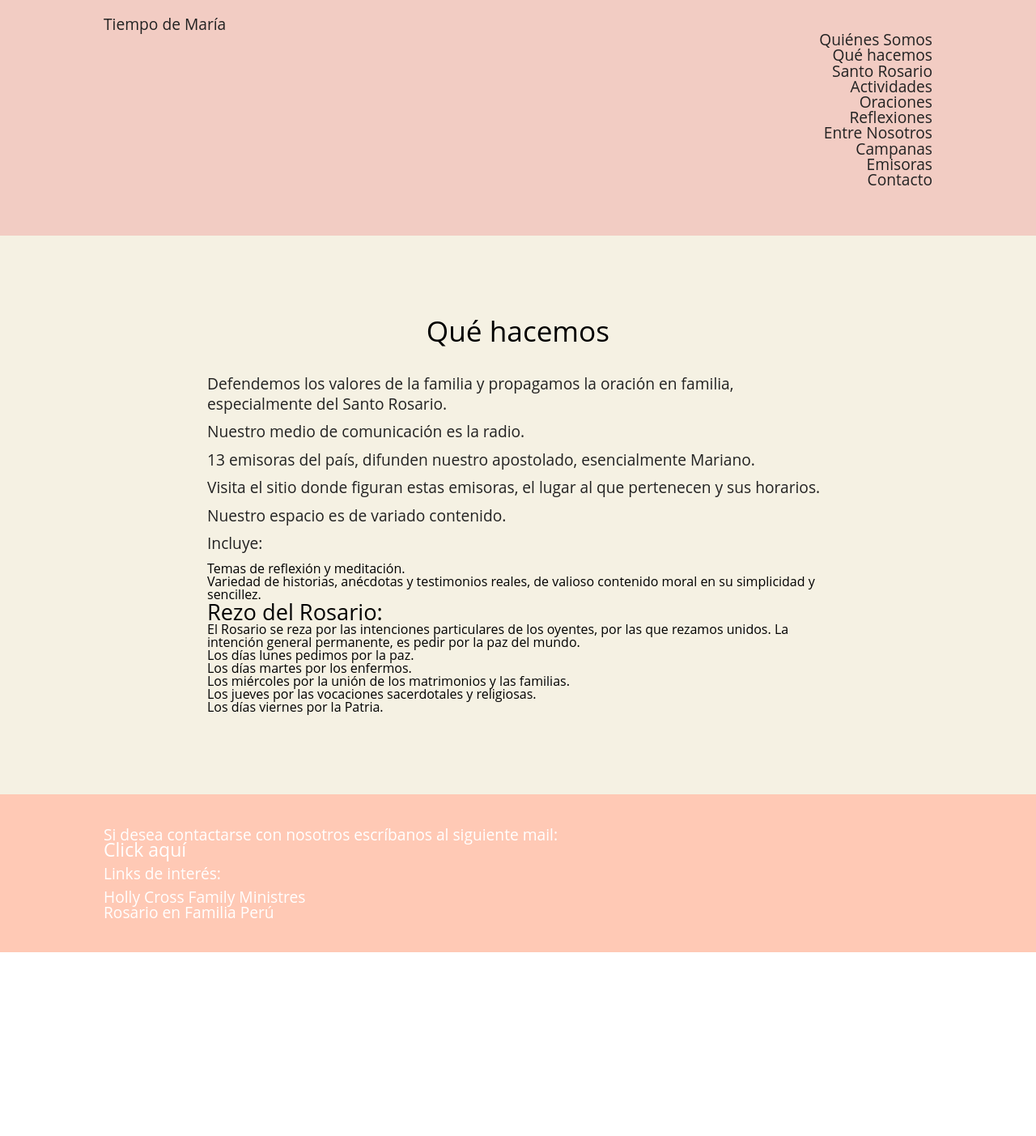
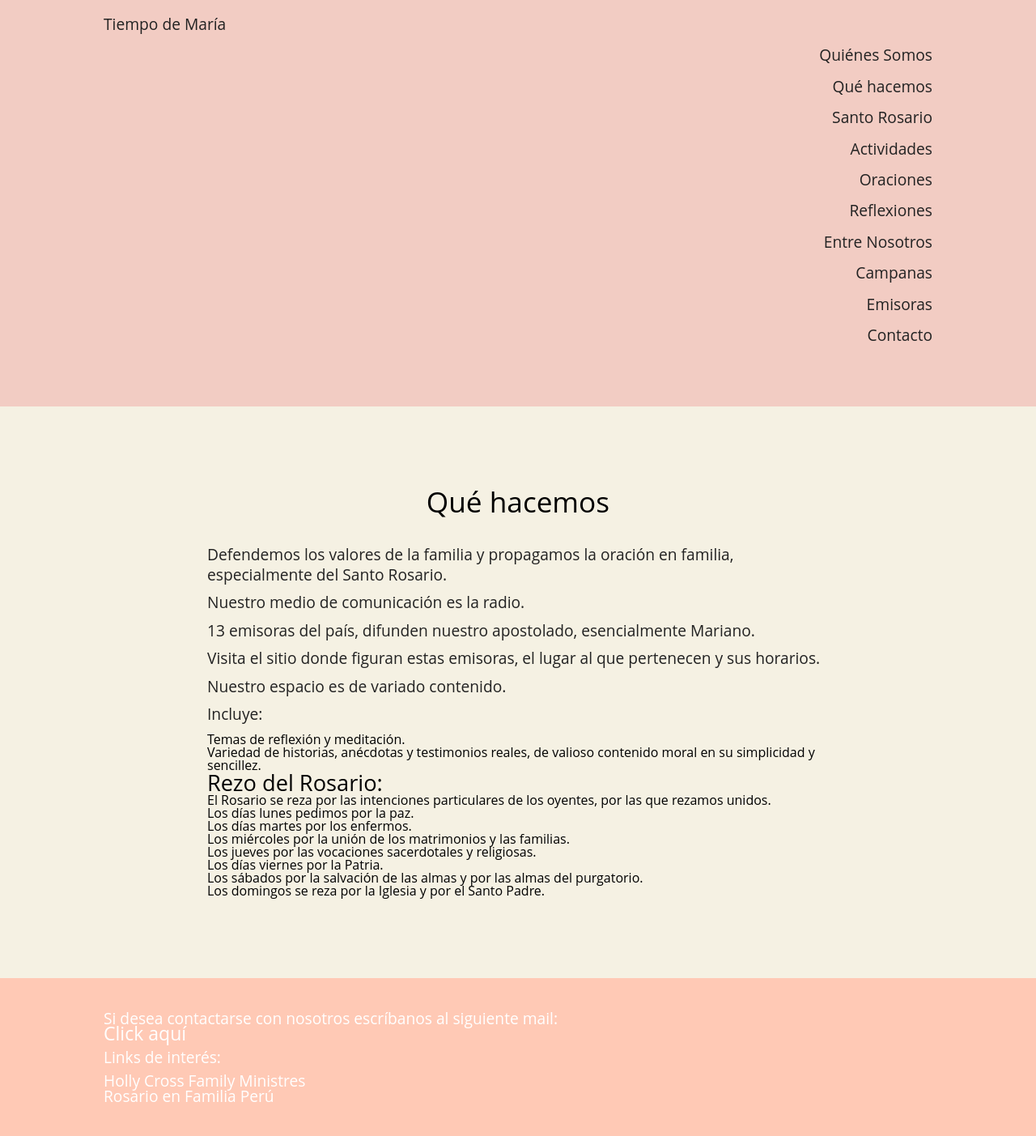
Before and after one commit to antonellaclavero/tiempo-de-maria, a Jekyll site: the page built from que-hacemos/index.html, in a window 1280 px wide. Shown: the whole page at 81% size. Built offline with Jekyll 4.4.1, drawn with Linux system fonts in a browser that asks for light colours; before the commit the page ends 1176 px from its top, so only the background shows below that.

Commit message:
Changes de text in same sections

```diff
--- a/campanas/index.html
+++ b/campanas/index.html
@@ -10,9 +10,6 @@ layout: page
 
 <section class="pages">
 	<ul>
-		<li>
-			<a href="">Atentado al amor</a>
-		</li>
 		<li>
 			<a href="">El ladrillazo</a>
 		</li>
--- a/css/main.css
+++ b/css/main.css
@@ -36,6 +36,7 @@ header,
 }
 header a {
 	color: #222;
+	margin-bottom: 1em;
 }
 .intro img {
   width: 300px;
--- a/oraciones/index.html
+++ b/oraciones/index.html
@@ -33,7 +33,7 @@ layout: page
 <section class="pages">
 	<ul>
 		<li>
-			<a href="">Oraciones Varias</a>
+			<a href="">Seguimos rezando...</a>
 		</li>
 	</ul>
 </section>
--- a/que-hacemos/index.html
+++ b/que-hacemos/index.html
@@ -33,7 +33,7 @@ layout: page
 				<h3>Rezo del Rosario:</h3>
 			</li>
 			<li>
-				El Rosario se reza por las intenciones particulares de los oyentes, por las que rezamos unidos. La intención general permanente, es pedir por la paz del mundo.
+				El Rosario se reza por las intenciones particulares de los oyentes, por las que rezamos unidos.
 			</li>
 			<li>
 				Los días lunes pedimos por la paz.
@@ -50,6 +50,12 @@ layout: page
 			<li>
 				Los días viernes por la Patria.
 			</li>
+			<li>
+				Los sábados por la salvación de las almas y por las almas del purgatorio.
+			</li>
+			<li>
+				Los domingos se reza por la Iglesia y por el Santo Padre.
+			</li>
 		</ul>
 	<!--/div-->
 </section>
--- a/reflexiones/index.html
+++ b/reflexiones/index.html
@@ -20,7 +20,7 @@ layout: page
 			<a href="">Pascua</a>
 		</li>
 		<li>
-			<a href="">Tiempo Ordinario</a>
+			<a href="">Seguimos reflexionando...</a>
 		</li>
 	</ul>
 </section>
```
Also changed, not shown: other parts of campanas/index.html (+1 -1 lines), 6 other files.
